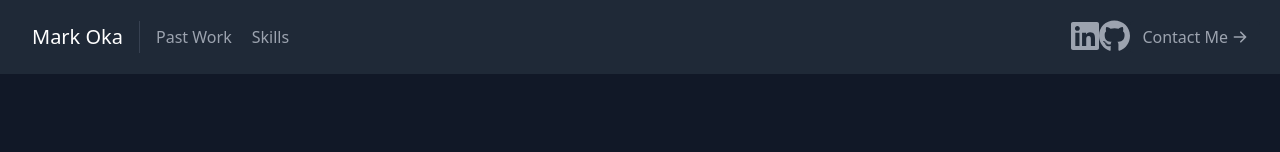
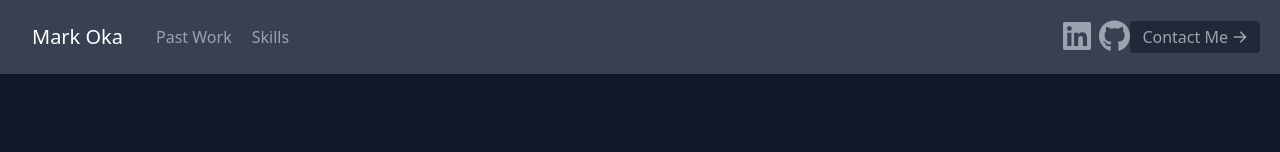
Before and after one commit to markoka101/portfolio, a React (Create React App) app: page / in a window 1280 px wide. Shown: the top 152 px of the page. Built offline with nearby package versions, Linux system fonts and the light colour scheme.

Commit message:
added padding to social logos and started writing the about me section

```diff
--- a/public/index.html
+++ b/public/index.html
@@ -24,7 +24,7 @@
       work correctly both with client-side routing and a non-root public URL.
       Learn how to configure a non-root public URL by running `npm run build`.
     -->
-    <title>My Portfolio</title>
+    <title>Mark Oka</title>
   </head>
   <body>
 
@@ -36,15 +36,5 @@
 
     <noscript>You need to enable JavaScript to run this app.</noscript>
     <div id="root"></div>
-    <!--
-      This HTML file is a template.
-      If you open it directly in the browser, you will see an empty page.
-
-      You can add webfonts, meta tags, or analytics to this file.
-      The build step will place the bundled scripts into the <body> tag.
-
-      To begin the development, run `npm start` or `yarn start`.
-      To create a production bundle, use `npm run build` or `yarn build`.
-    -->
   </body>
 </html>
--- a/src/components/Navbar.js
+++ b/src/components/Navbar.js
@@ -5,7 +5,7 @@ import { faLinkedin, faGithub } from "@fortawesome/free-brands-svg-icons";
 
 export default function Navbar() {
     return (
-        <header className="bg-gray-800 md:sticky top-0 z-10">
+        <header className="bg-gray-700 md:sticky top-0 z-10">
           <div className="container mx-auto flex flex-wrap p-5 flex-col md:flex-row items-center">
             <a className="title-font font-medium text-white mb-4 md:mb-0">
               <a href="#about" className="ml-3 text-xl">
@@ -22,7 +22,7 @@ export default function Navbar() {
             </nav>
             <a
             href="https://www.linkedin.com/in/mark-oka/"
-            className="linkedin social">
+            className="mr-2">
               <FontAwesomeIcon icon={faLinkedin} size='2x'/>
 
             </a>
```
